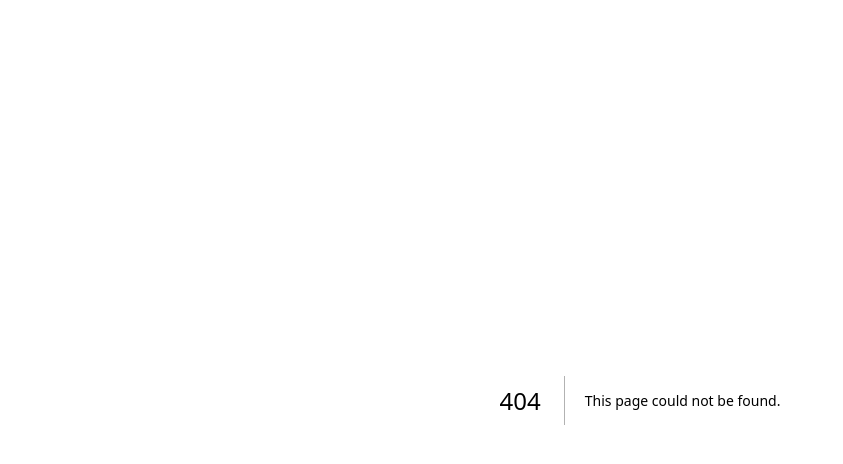
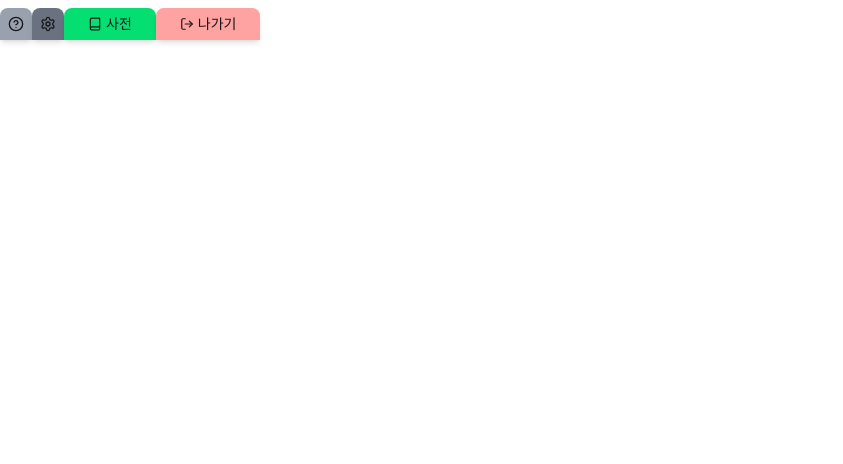
Before and after one commit to hafskjfha/kkutu-react, a Next.js app: page /game in a window 1280 px wide. Before the commit this address had no page. Shown: the top 464 px of the page, without its empty margins (0-843 px from the left). Built offline with nearby package versions, Linux system fonts and the light colour scheme.

Commit message:
메뉴 만들기

```diff
--- /dev/null
+++ b/app/components/KkutuMenu.tsx
@@ -0,0 +1,57 @@
+import React, { useState } from 'react';
+import { HelpCircle, Settings, Book, LogOut } from 'lucide-react';
+
+const KkutuMenu = () => {
+
+    // Toggle state removed; click handler is now a no-op or can be customized for future use
+    const handleButtonClick = (buttonId: string) => {
+        // No toggle functionality
+    };
+
+    const buttonBaseClasses = "border-none rounded-t-lg h-8 transition-all duration-200 hover:scale-115 hover:shadow-lg shadow-md px-6 mt-5 origin-bottom";
+    const tinyMenuClasses = "!px-2";
+
+    return (
+        <div className="w-[1010px] h-[40px] flex items-end">
+            {/* Help Button */}
+            <button
+                id="HelpBtn"
+                className={`${buttonBaseClasses} ${tinyMenuClasses} bg-gray-400 hover:bg-gray-500`}
+                onClick={() => handleButtonClick('help')}
+            >
+                <HelpCircle size={16} />
+            </button>
+
+            {/* Settings Button */}
+            <button
+                id="SettingBtn"
+                className={`${buttonBaseClasses} ${tinyMenuClasses} bg-gray-500 hover:bg-gray-600`}
+                onClick={() => handleButtonClick('settings')}
+            >
+                <Settings size={16} />
+            </button>
+
+            {/* Dictionary Button */}
+            <button
+                id="DictionaryBtn"
+                className={`${buttonBaseClasses} bg-green-400 hover:bg-green-500 flex items-center justify-center gap-1 text-sm font-medium`}
+                onClick={() => handleButtonClick('dict')}
+            >
+                <Book size={14} />
+                <span>사전</span>
+            </button>
+
+            {/* Exit Button */}
+            <button
+                id="ExitBtn"
+                className={`${buttonBaseClasses} bg-red-300 hover:bg-red-400 flex items-center justify-center gap-1 text-sm font-medium`}
+                onClick={() => handleButtonClick('exit')}
+            >
+                <LogOut size={14} />
+                <span>나가기</span>
+            </button>
+        </div>
+    );
+};
+
+export default KkutuMenu;
--- /dev/null
+++ b/app/game/Game.tsx
@@ -0,0 +1,12 @@
+"use client";
+import KkutuMenu from "../components/KkutuMenu";
+
+const Game = () => {
+    return (
+        <div>
+            <KkutuMenu />
+        </div>
+    );
+};
+
+export default Game;
--- /dev/null
+++ b/app/game/page.tsx
@@ -0,0 +1,11 @@
+import Game from "./Game";
+
+const Page = () => {
+    return (
+        <div>
+            <Game />
+        </div>
+    );
+};
+
+export default Page;
```
Also changed, not shown: package.json (+7 -6 lines), 1 other file (tests, documents, lock files or other folders).
